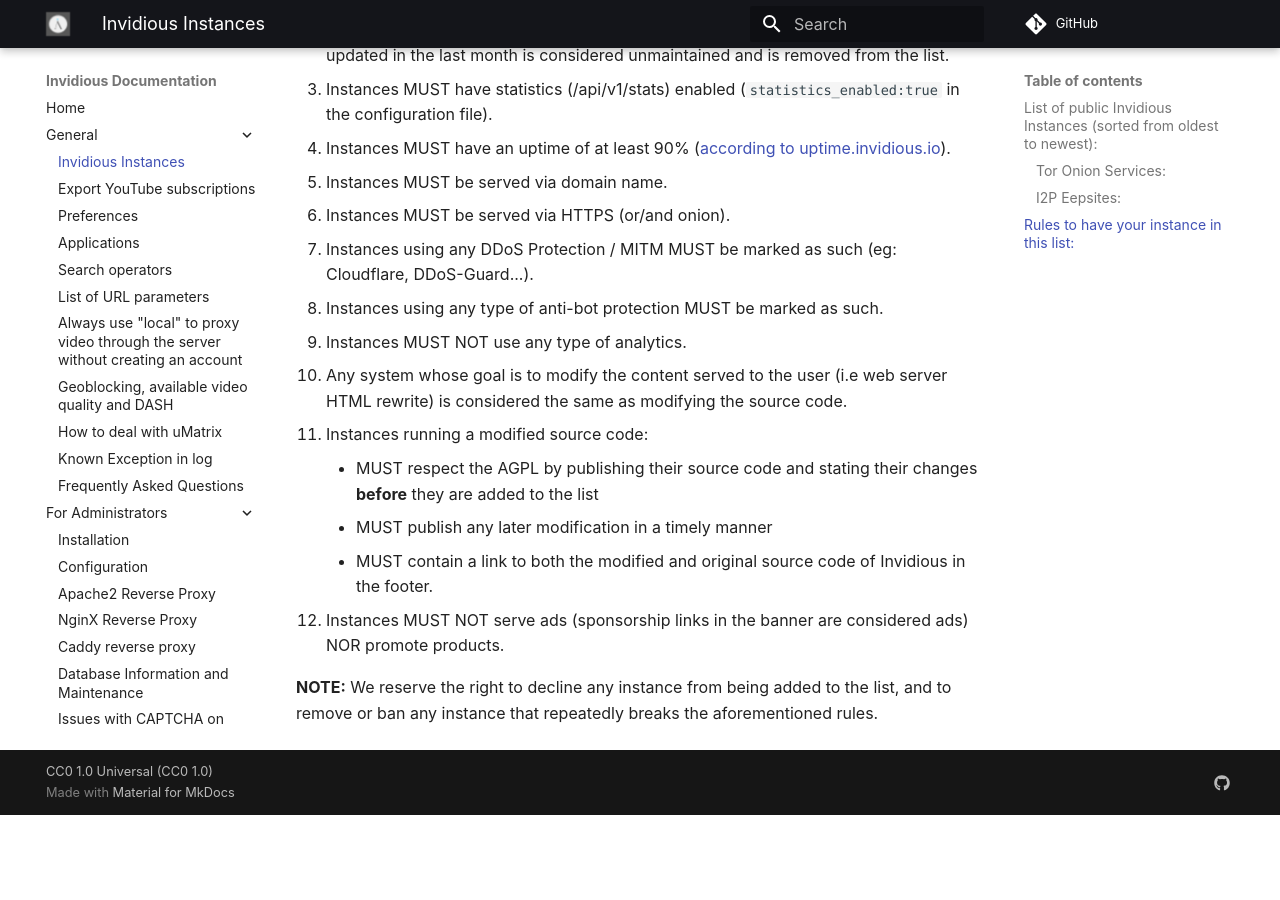
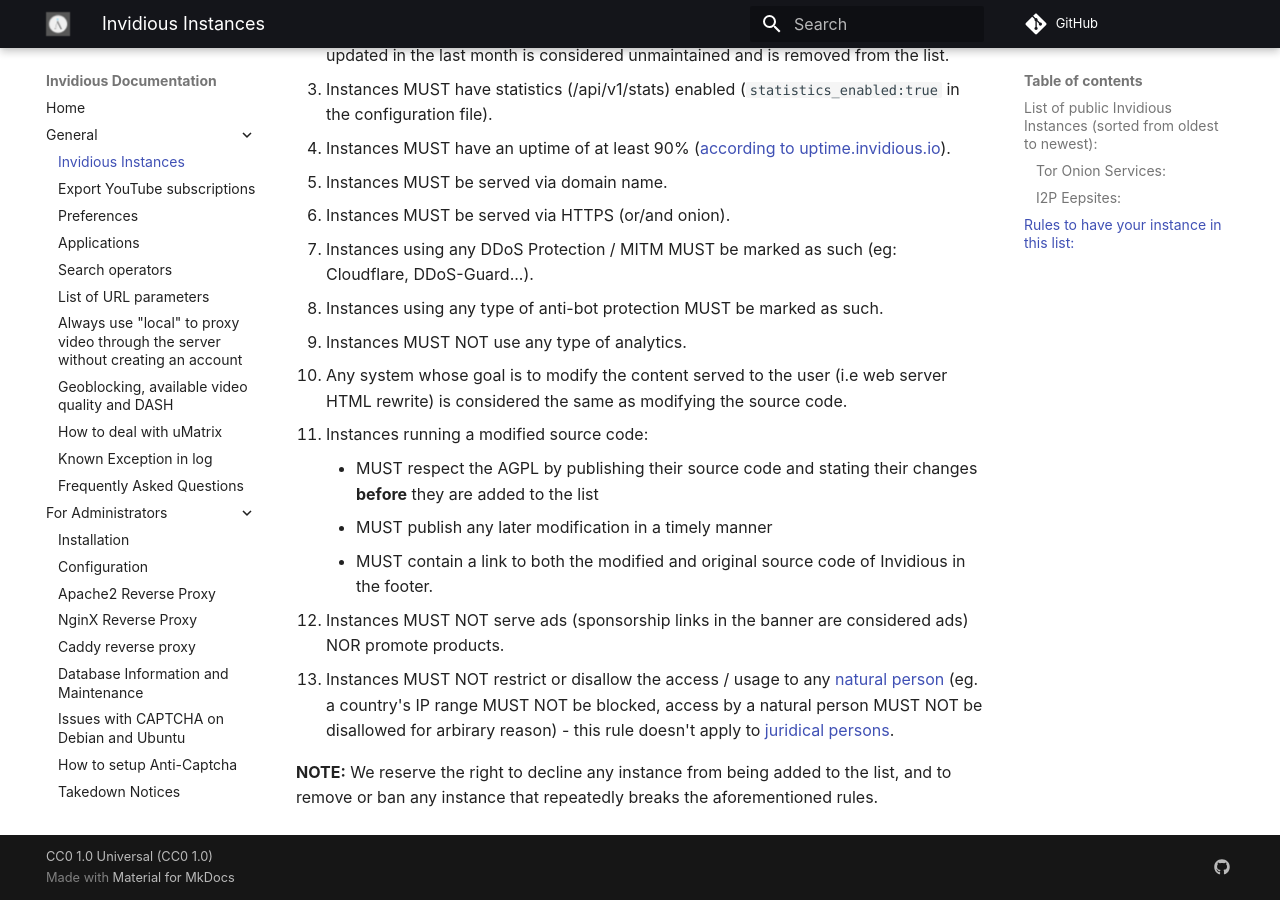
Before and after one commit to iv-org/documentation, an MkDocs documentation site: the page built from docs/instances.md, in a window 1280 px wide and 900 px high, scrolled down 2579 px. Built offline with MkDocs 1.6.1 and Material for MkDocs 9.7.7, drawn with Linux system fonts in a browser that asks for light colours; comment, search, counter and statistics services are not loaded; before the commit the page ends 3394 px from its top, so only the background shows below that.

Commit message:
Add a new rule about access restriction (#397)
* Add a new rule about access restriction

* Use natural person everywhere

* Those are examples not the only things

```diff
--- a/docs/instances.md
+++ b/docs/instances.md
@@ -113,5 +113,6 @@
     - MUST publish any later modification in a timely manner
     - MUST contain a link to both the modified and original source code of Invidious in the footer.
 12. Instances MUST NOT serve ads (sponsorship links in the banner are considered ads) NOR promote products.
+13. Instances MUST NOT restrict or disallow the access / usage to any [natural person](https://en.wikipedia.org/wiki/Natural_person) (eg. a country's IP range MUST NOT be blocked, access by a natural person MUST NOT be disallowed for arbirary reason) - this rule doesn't apply to [juridical persons](https://en.wikipedia.org/wiki/Juridical_person).
 
 **NOTE:** We reserve the right to decline any instance from being added to the list, and to remove or ban any instance that repeatedly breaks the aforementioned rules.
```
